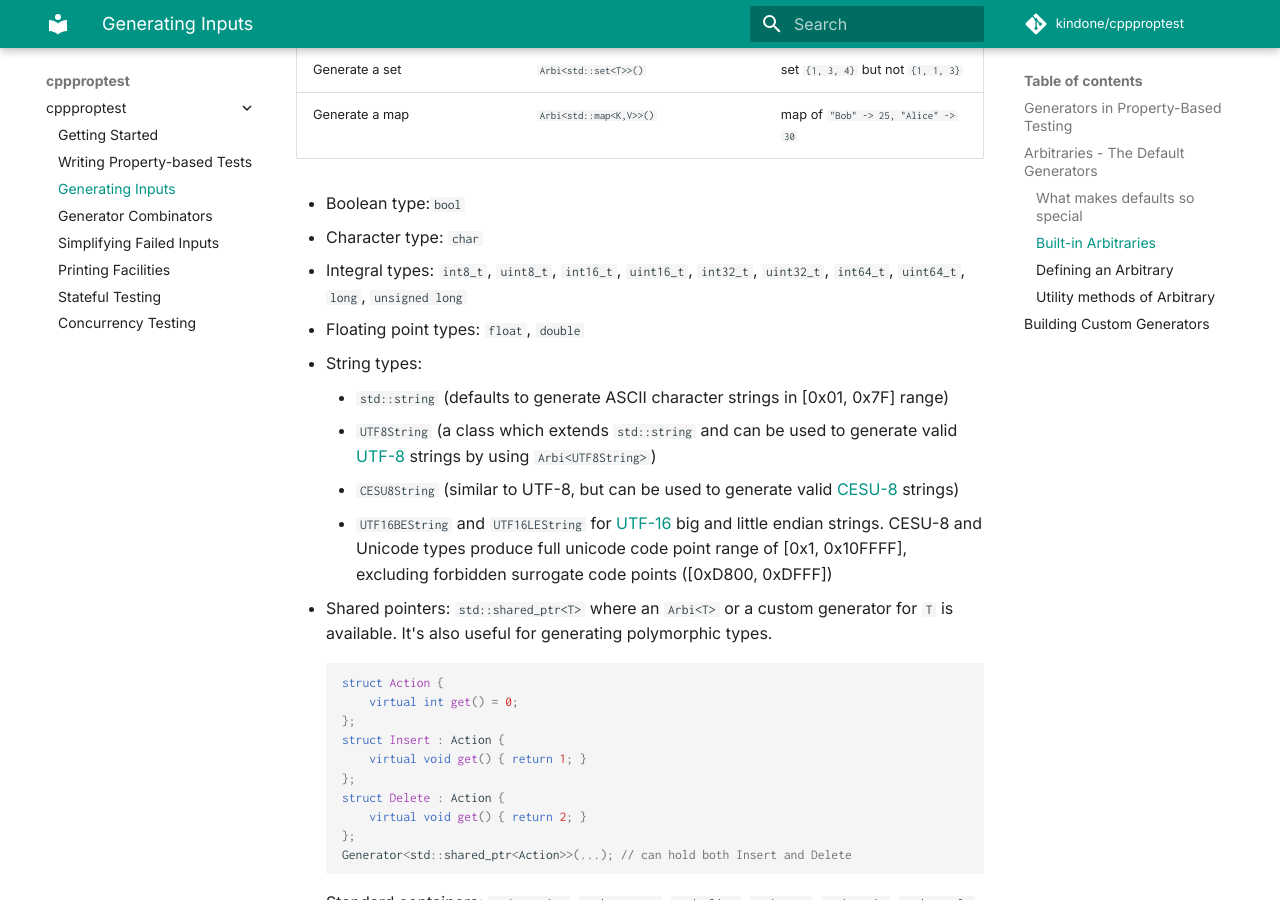
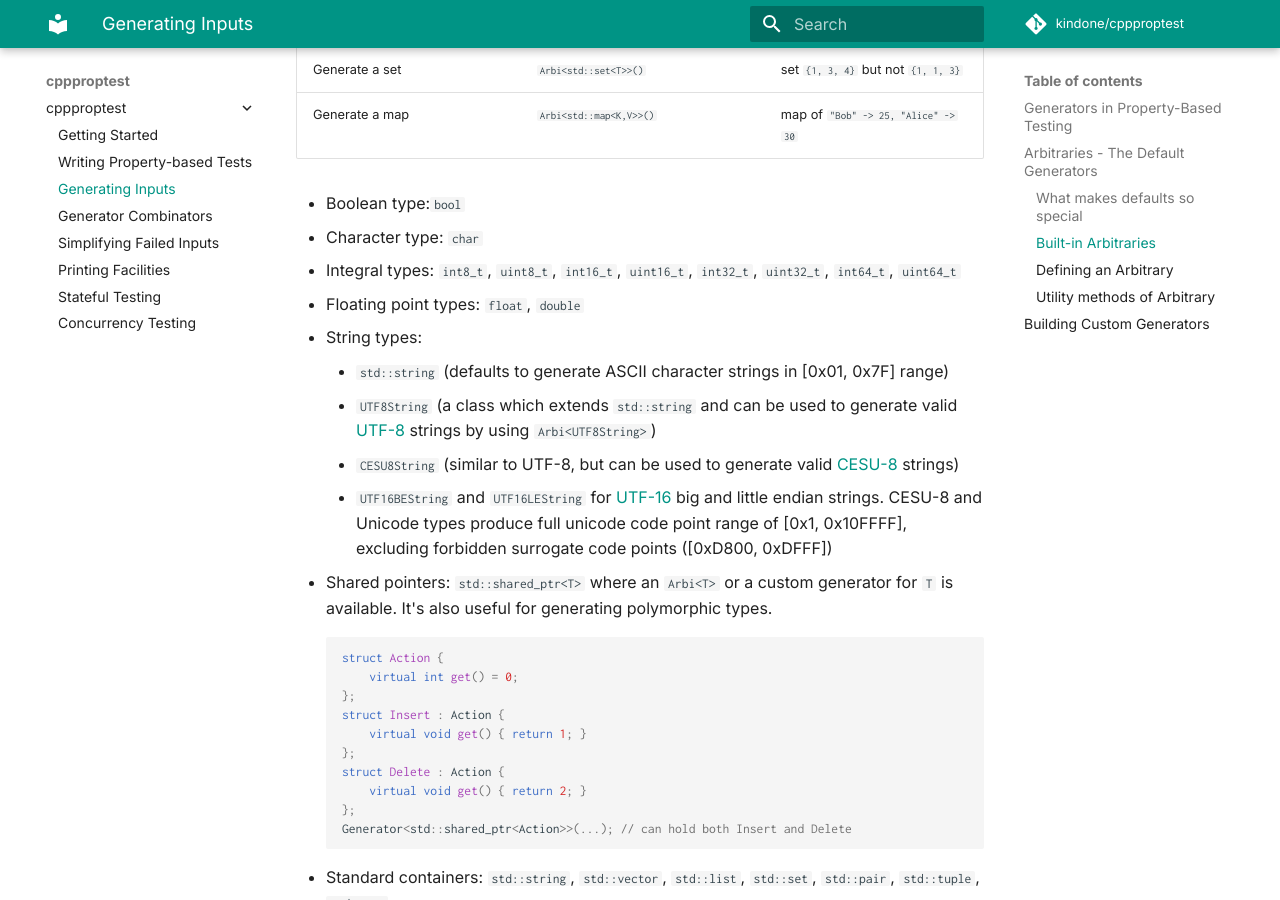
Before and after one commit to kindone/cppproptest2, an MkDocs documentation site: the page built from docs/Generators.md, in a window 1280 px wide and 900 px high, scrolled down 2542 px. Built offline with MkDocs 1.6.1 and Material for MkDocs 9.7.7, drawn with Linux system fonts in a browser that asks for light colours; comment, search, counter and statistics services are not loaded.

Commit message:
remove long/unsigned long from doc

```diff
--- a/docs/Generators.md
+++ b/docs/Generators.md
@@ -78,7 +78,7 @@ Here's quick reference for built-in arbitraries:
 
 * Boolean type:`bool`
 * Character type: `char`
-* Integral types: `int8_t`, `uint8_t`, `int16_t`, `uint16_t`, `int32_t`, `uint32_t`, `int64_t`, `uint64_t`, `long`, `unsigned long`
+* Integral types: `int8_t`, `uint8_t`, `int16_t`, `uint16_t`, `int32_t`, `uint32_t`, `int64_t`, `uint64_t`
 * Floating point types: `float`, `double`
 * String types:
     * `std::string` (defaults to generate ASCII character strings in \[0x01, 0x7F\] range)
```
